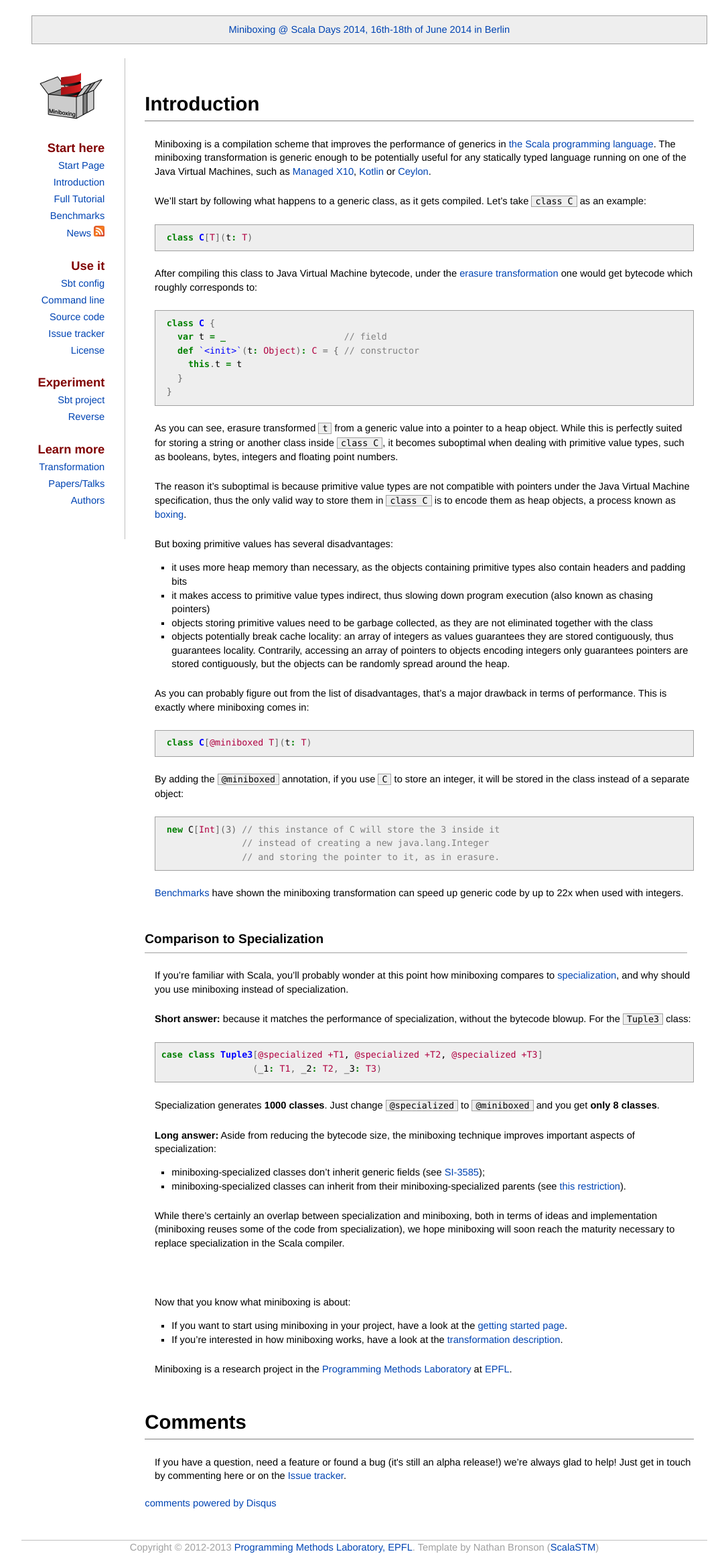
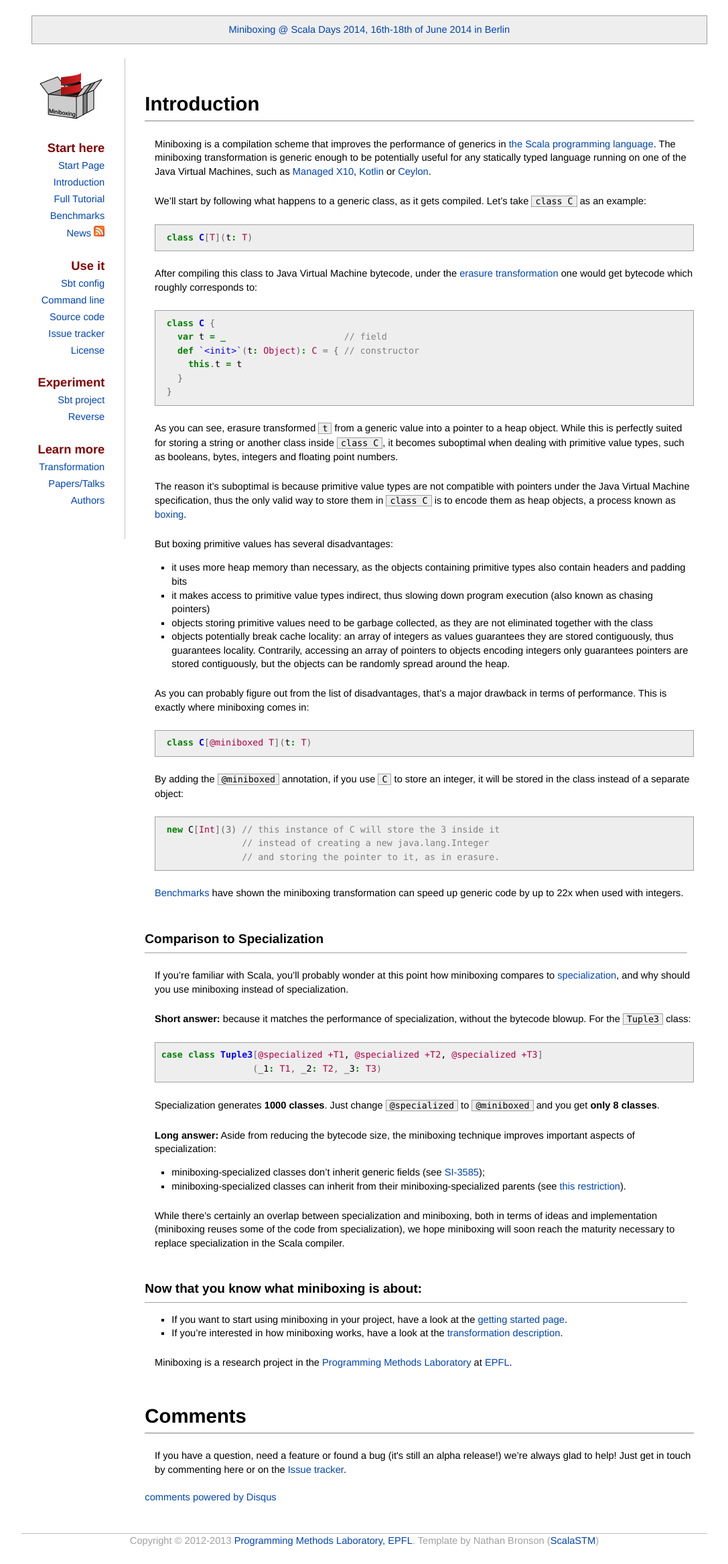
Before and after one commit to miniboxing/miniboxing.github.io, a Jekyll site: the page built from intro.md, in a window 1280 px wide. Shown: the whole page at 67% size, without its empty margins (96-1183 px from the left). Built offline with Jekyll 4.4.1, drawn with Linux system fonts in a browser that asks for light colours; comment, search, counter and statistics services are not loaded.

Commit message:
Intro twix

```diff
--- a/intro.md
+++ b/intro.md
@@ -28,10 +28,11 @@
 The reason it's suboptimal is because primitive value types are not compatible with pointers under the Java Virtual Machine specification, thus the only valid way to store them in `class C` is to encode them as heap objects, a process known as [boxing](http://en.wikipedia.org/wiki/Object_type_%28object-oriented_programming%29#Boxing).
 
 But boxing primitive values has several disadvantages:
- * it uses more heap memory than necessary, as the objects containing primitive types also contain headers and padding bits
- * it makes access to primitive value types indirect, thus slowing down program execution (also known as chasing pointers)
- * objects storing primitive values need to be garbage collected, as they are not eliminated together with the class
- * objects potentially break cache locality: an array of integers as values guarantees they are stored contiguously, thus guarantees locality. Contrarily, accessing an array of pointers to objects encoding integers only guarantees pointers are stored contiguously, but the objects can be randomly spread around the heap.
+
+* it uses more heap memory than necessary, as the objects containing primitive types also contain headers and padding bits
+* it makes access to primitive value types indirect, thus slowing down program execution (also known as chasing pointers)
+* objects storing primitive values need to be garbage collected, as they are not eliminated together with the class
+* objects potentially break cache locality: an array of integers as values guarantees they are stored contiguously, thus guarantees locality. Contrarily, accessing an array of pointers to objects encoding integers only guarantees pointers are stored contiguously, but the objects can be randomly spread around the heap.
 
 As you can probably figure out from the list of disadvantages, that's a major drawback in terms of performance. This is exactly where miniboxing comes in:
 
@@ -63,14 +64,14 @@
 Specialization generates **1000 classes**. Just change `@specialized` to `@miniboxed` and you get **only 8 classes**.
 
 **Long answer:** Aside from reducing the bytecode size, the miniboxing technique improves important aspects of specialization:
- * miniboxing-specialized classes don't inherit generic fields (see [SI-3585](https://issues.scala-lang.org/browse/SI-3585));
- * miniboxing-specialized classes can inherit from their miniboxing-specialized parents (see [this restriction](https://github.com/scala/scala/blob/master/src/compiler/scala/tools/nsc/transform/SpecializeTypes.scala#L572)).
+
+* miniboxing-specialized classes don't inherit generic fields (see [SI-3585](https://issues.scala-lang.org/browse/SI-3585));
+* miniboxing-specialized classes can inherit from their miniboxing-specialized parents (see [this restriction](https://github.com/scala/scala/blob/master/src/compiler/scala/tools/nsc/transform/SpecializeTypes.scala#L572)).
 
 While there's certainly an overlap between specialization and miniboxing, both in terms of ideas and implementation (miniboxing reuses some of the code from specialization), we hope miniboxing will soon reach the maturity necessary to replace specialization in the Scala compiler.
 
-<br/>
+## Now that you know what miniboxing is about:
 
-Now that you know what miniboxing is about:
  * If you want to start using miniboxing in your project, have a look at the [getting started page](getting-started.html).
  * If you're interested in how miniboxing works, have a look at the [transformation description](transformation.html).
 
```
